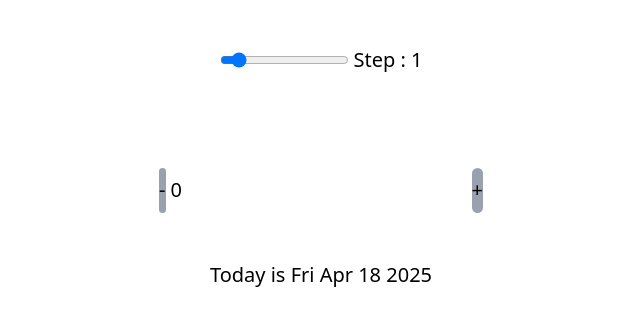
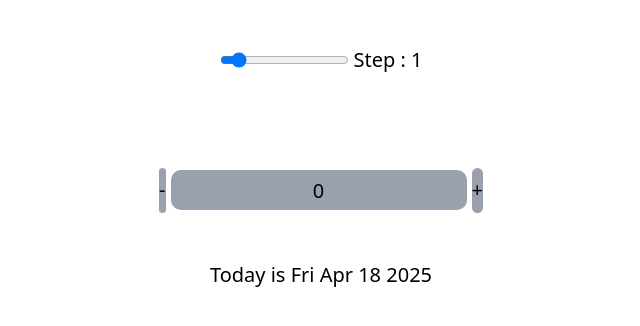
Before and after one commit to Briso10-dev/React-Challenge1, a React (Vite) app: page / in a window 1280 px wide. Shown: the top 326 px of the page, without its empty margins (319-959 px from the left). Built offline with nearby package versions, Linux system fonts and the light colour scheme.

Commit message:
counter input more optimised

```diff
--- a/src/components/App.jsx
+++ b/src/components/App.jsx
@@ -41,7 +41,8 @@ function App() {
         <input type="text"
                value={counter}
                onChange={e=>setCounter(Number(e.target.value))}
-               />
+               className="border-s-4 rounded-[1rem] h-[4rem] bg-gray-400 text-center focus:outline-none"
+        />
         <Button label="+" click={counterNext}/>
 
       </div>
```
